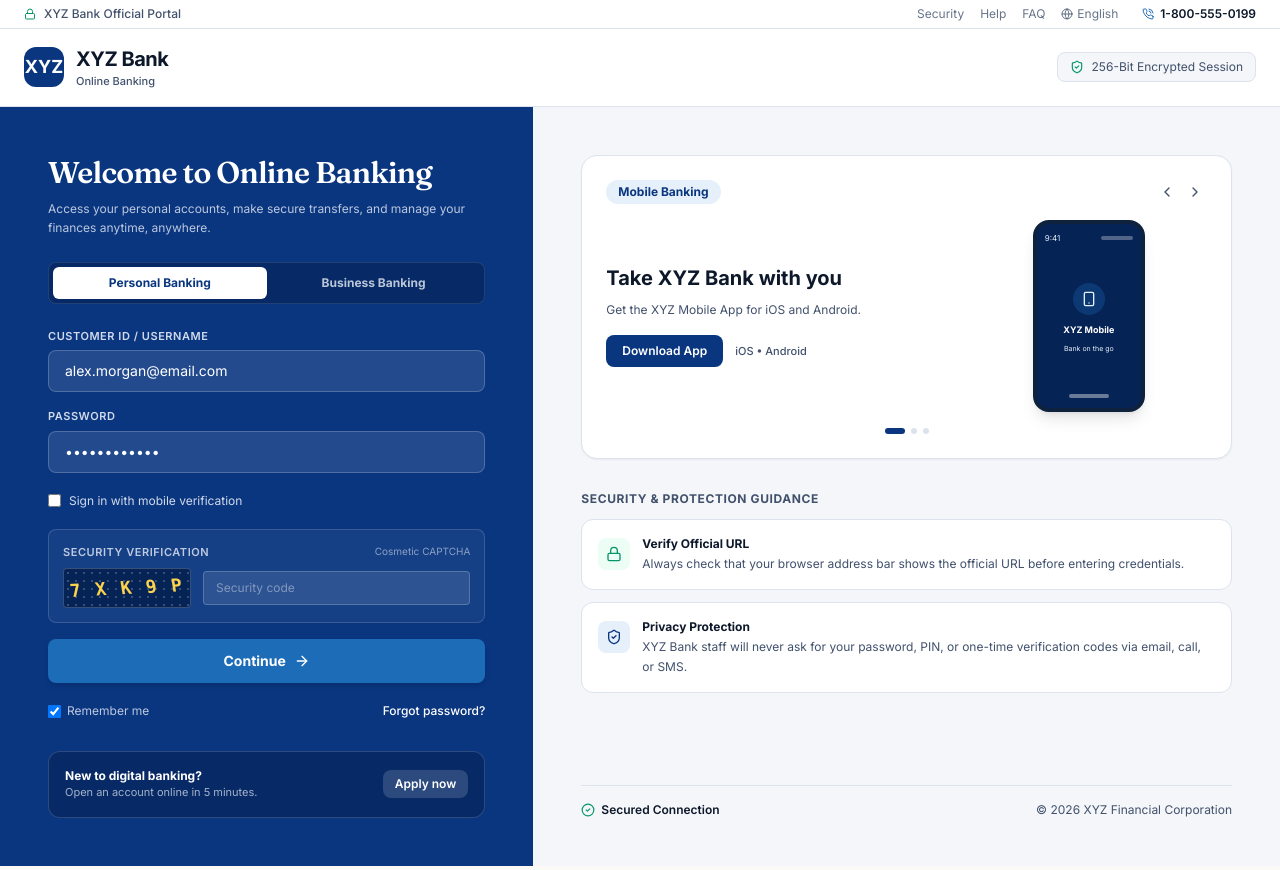
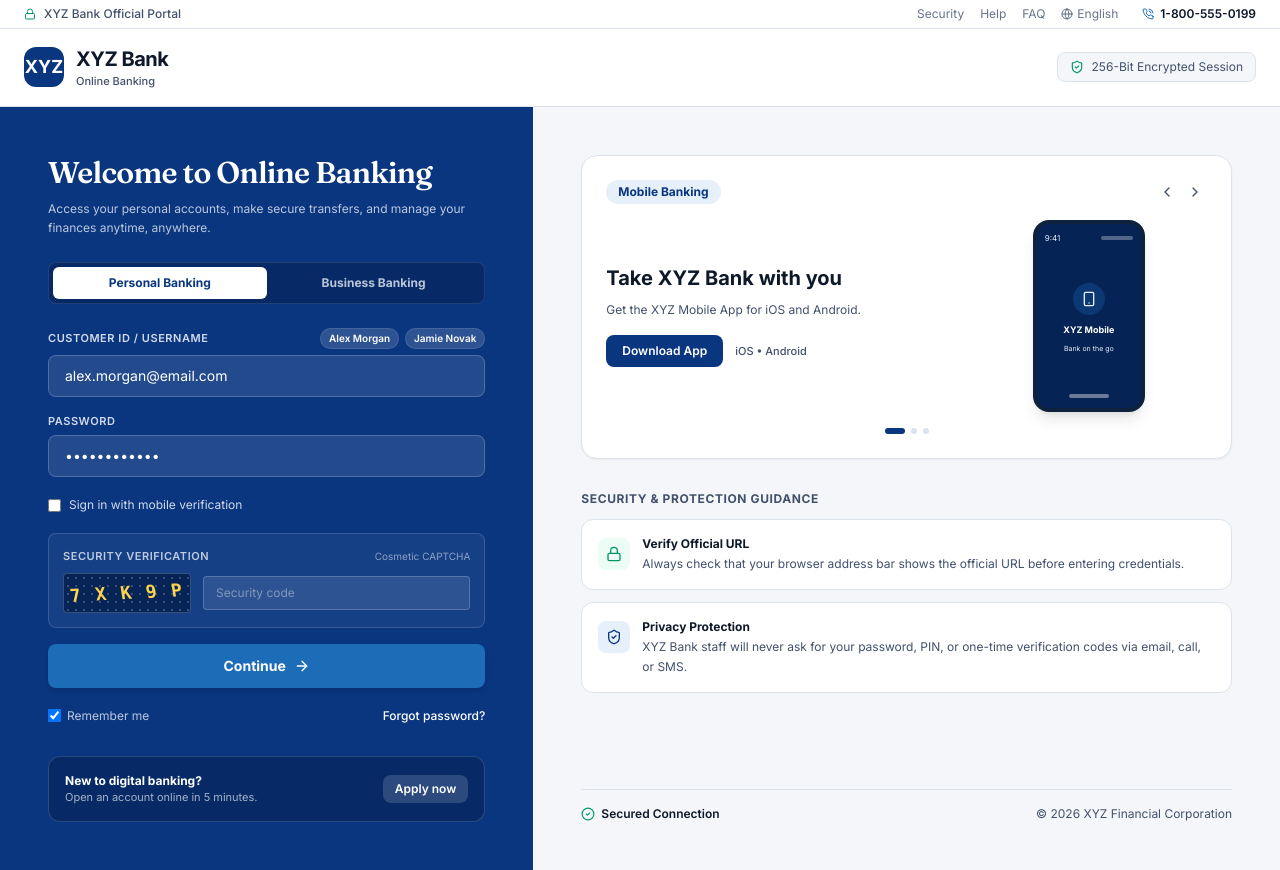
Before and after one commit to kantimohanthy/5-merit-loyalty-mvp, a Next.js app: page / in a window 1280 px wide. Built offline with nearby package versions, Linux system fonts and the light colour scheme; no server answers; the database is empty.

Commit message:
UI REDESIGNED

```diff
--- a/app/ecosystem/page.tsx
+++ b/app/ecosystem/page.tsx
@@ -548,6 +548,7 @@ export default function EcosystemOverviewPage() {
                     key={tier.label}
                     onMouseEnter={() => setHoveredTier(tier.label)}
                     onMouseLeave={() => setHoveredTier(null)}
+                    onClick={() => setHoveredTier((prev) => (prev === tier.label ? null : tier.label))}
                     className={`relative rounded-xl border p-3 transition-all cursor-pointer ${
                       isReached
                         ? "border-amber-300 bg-amber-50/70 text-navy-900"
--- a/app/page.tsx
+++ b/app/page.tsx
@@ -150,14 +150,40 @@ export default function XYZBankLoginPage() {
             {/* Login Form */}
             <form onSubmit={handleSubmit} className="mt-6 space-y-4">
               <div>
-                <label className="block text-[11px] font-semibold uppercase tracking-wider text-xyz-sidebar-ink/90">
-                  Customer ID / Username
-                </label>
+                <div className="flex items-center justify-between mb-1.5">
+                  <label className="block text-[11px] font-semibold uppercase tracking-wider text-xyz-sidebar-ink/90">
+                    Customer ID / Username
+                  </label>
+                  <div className="flex items-center gap-1.5">
+                    <button
+                      type="button"
+                      onClick={() => {
+                        setCustomerId("alex.morgan@email.com");
+                        setPassword("••••••••••••");
+                        setCaptchaCode("7XK9P");
+                      }}
+                      className="rounded-full bg-white/15 px-2 py-0.5 text-[10px] font-semibold text-white hover:bg-white/25 transition-colors border border-white/10"
+                    >
+                      Alex Morgan
+                    </button>
+                    <button
+                      type="button"
+                      onClick={() => {
+                        setCustomerId("jamie.novak@email.com");
+                        setPassword("••••••••••••");
+                        setCaptchaCode("7XK9P");
+                      }}
+                      className="rounded-full bg-white/15 px-2 py-0.5 text-[10px] font-semibold text-white hover:bg-white/25 transition-colors border border-white/10"
+                    >
+                      Jamie Novak
+                    </button>
+                  </div>
+                </div>
                 <input
                   type="text"
                   value={customerId}
                   onChange={(e) => setCustomerId(e.target.value)}
-                  className="mt-1.5 w-full rounded-lg border border-white/20 bg-white/10 px-4 py-2.5 text-sm text-white placeholder:text-white/40 focus:bg-white/20 focus:outline-none focus:ring-2 focus:ring-xyz-accent"
+                  className="w-full rounded-lg border border-white/20 bg-white/10 px-4 py-2.5 text-sm text-white placeholder:text-white/40 focus:bg-white/20 focus:outline-none focus:ring-2 focus:ring-xyz-accent"
                   placeholder="Enter your Customer ID"
                 />
               </div>
--- a/components/DemoControls.tsx
+++ b/components/DemoControls.tsx
@@ -1,30 +1,78 @@
 "use client";
 
-import { PlayCircle, HeartPulse, RotateCcw } from "lucide-react";
+import { useState } from "react";
+import { PlayCircle, HeartPulse, RotateCcw, Loader2 } from "lucide-react";
 import { useDemo } from "@/lib/demo-context";
 import { Button } from "./ui";
 
 export function DemoControls({ compact = false }: { compact?: boolean }) {
   const { simulateMonth, simulateEmergency, reset, monthSimulated } =
     useDemo();
+  const [loadingAction, setLoadingAction] = useState<string | null>(null);
+
+  const handleSimulateMonth = async () => {
+    setLoadingAction("month");
+    try {
+      await simulateMonth();
+    } finally {
+      setLoadingAction(null);
+    }
+  };
+
+  const handleSimulateEmergency = async () => {
+    setLoadingAction("emergency");
+    try {
+      await simulateEmergency();
+    } finally {
+      setLoadingAction(null);
+    }
+  };
+
+  const handleReset = async () => {
+    setLoadingAction("reset");
+    try {
+      await reset();
+    } finally {
+      setLoadingAction(null);
+    }
+  };
 
   return (
     <div className="flex flex-wrap items-center gap-2">
-      <Button onClick={simulateMonth} variant="primary" className={compact ? "px-4 py-2" : ""}>
-        <PlayCircle size={16} />
+      <Button
+        onClick={handleSimulateMonth}
+        disabled={loadingAction !== null}
+        variant="primary"
+        className={compact ? "px-4 py-2" : ""}
+      >
+        {loadingAction === "month" ? (
+          <Loader2 size={16} className="animate-spin" />
+        ) : (
+          <PlayCircle size={16} />
+        )}
         Simulate Month
       </Button>
-      <Button onClick={simulateEmergency} variant="secondary" className={compact ? "px-4 py-2" : ""}>
-        <HeartPulse size={16} />
+      <Button
+        onClick={handleSimulateEmergency}
+        disabled={loadingAction !== null}
+        variant="secondary"
+        className={compact ? "px-4 py-2" : ""}
+      >
+        {loadingAction === "emergency" ? (
+          <Loader2 size={16} className="animate-spin" />
+        ) : (
+          <HeartPulse size={16} />
+        )}
         Simulate Emergency Expense
       </Button>
       {monthSimulated && (
         <button
-          onClick={reset}
+          onClick={handleReset}
+          disabled={loadingAction !== null}
           title="Reset demo"
-          className="flex h-9 w-9 items-center justify-center rounded-full text-navy-400 transition-colors hover:bg-cream hover:text-navy-700"
+          className="flex h-9 w-9 items-center justify-center rounded-full text-navy-400 transition-colors hover:bg-cream hover:text-navy-700 disabled:opacity-50"
         >
-          <RotateCcw size={15} />
+          <RotateCcw size={15} className={loadingAction === "reset" ? "animate-spin" : ""} />
         </button>
       )}
     </div>
```
Also changed, not shown: 2 other files (tests, documents, lock files or other folders).
